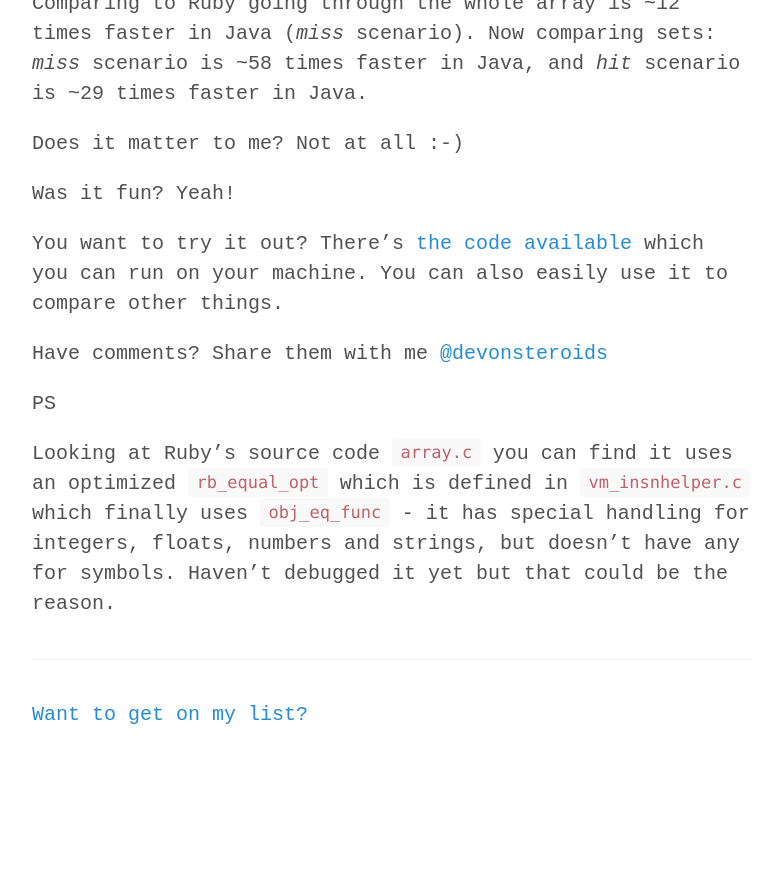
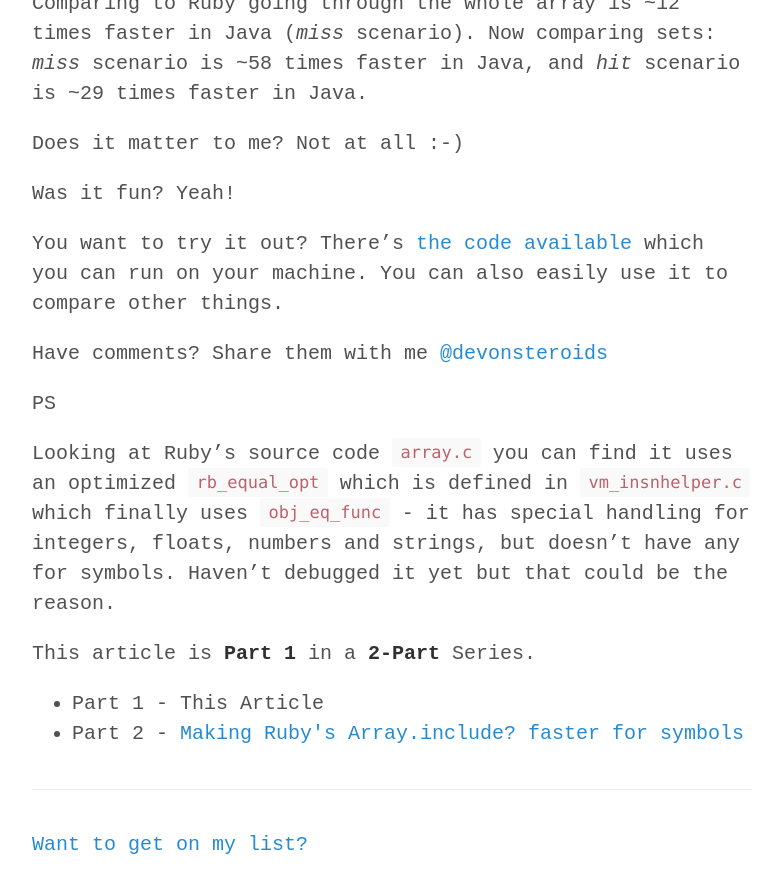
Before and after one commit to pawelniewie/pawelniewiadomski.com, a Jekyll site: the page built from _posts/2017-03-20-performance-comparison-on-include?-set-array.md, in a window 1280 px wide and 900 px high, scrolled down 5024 px. Shown: the top 893 px of the window, without its empty margins (248-1031 px from the left). Built offline with Jekyll 4.4.1, drawn with Linux system fonts in a browser that asks for light colours; Markdown is read by kramdown in place of the engine named in the settings; before the commit the page ends 5794 px from its top, so only the background shows below that; some of the changed lines change nothing that is shown.

Commit message:
blog post about fixing ruby

````diff
--- a/_posts/2017-03-20-performance-comparison-on-include?-set-array.md
+++ b/_posts/2017-03-20-performance-comparison-on-include?-set-array.md
@@ -7,6 +7,7 @@ tags:
 - performance
 - benchmark
 thumbnail: /media/2017/turbo.jpg
+series: ruby-array-include-performance
 ---
 {% image_tag src="/media/2017/turbo.jpg" width="572" %}
 
@@ -161,3 +162,5 @@ Have comments? Share them with me [@devonsteroids](https://twitter.com/devonster
 PS
 
 Looking at Ruby's source code `array.c` you can find it uses an optimized `rb_equal_opt` which is defined in `vm_insnhelper.c` which finally uses `obj_eq_func` - it has special handling for integers, floats, numbers and strings, but doesn't have any for symbols. Haven't debugged it yet but that could be the reason.
+
+{% include series.html %}
--- /dev/null
+++ b/_posts/2017-03-21-making-ruby-array-include-faster.md
@@ -0,0 +1,180 @@
+---
+layout: post
+title: Making Ruby's Array.include? faster for symbols
+tags:
+- ruby
+- performance
+- benchmark
+thumbnail: /media/2017/turbo.jpg
+series: ruby-array-include-performance
+---
+It's all started doing some refactoring - I was playing with `Array` and `Set` and something tempted me do to a simple benchmark that revealed strange results. That's a second part in which I describe how I fixed it. It's about building Ruby's code, debugging it with `lldb` and making it faster!
+
+{% include series.html %}
+
+It all started with [benchmarking `Array.include?()`](https://github.com/pawelniewie/benchmark-set-array-contains/blob/master/ruby/array_include.rb)
+
+```
+Comparison:
+               array:  1332567.6 i/s
+       array symbols:  1154135.9 i/s - 1.15x  slower
+```
+
+Isn't that strange that array of symbols is slower than one with strings? Symbols are supposed to be fast!
+
+I downloaded [Ruby's source code](https://github.com/ruby/ruby) and started looking at it.
+
+I initially though the problem was with Symbol's `==` so I went looking for it. I found one for String easily in `string.c`
+
+```c
+rb_define_method(rb_cString, "==", rb_str_equal, 1);
+```
+
+But `symbol.c` didn't follow the pattern, because it's also in `string.c` :-)
+
+```c
+rb_define_method(rb_cSymbol, "==", sym_equal, 1);
+```
+
+It was also simple to figure out where array is, that's a no brainer:
+
+```c
+rb_define_method(rb_cArray, "include?", rb_ary_includes, 1);
+```
+
+```c
+VALUE
+rb_ary_includes(VALUE ary, VALUE item)
+{
+    long i;
+    VALUE e;
+
+    for (i=0; i<RARRAY_LEN(ary); i++) {
+	e = RARRAY_AREF(ary, i);
+	switch (rb_equal_opt(e, item)) {
+	  case Qundef:
+	    if (rb_equal(e, item)) return Qtrue;
+	    break;
+	  case Qtrue:
+	    return Qtrue;
+	}
+    }
+    return Qfalse;
+}
+```
+
+That lead me to `vm_insnhelper.c` `rb_equal_opt` then to `opt_eq_func` and something didn't feel right:
+
+```c
+static
+#ifndef NO_BIG_INLINE
+inline
+#endif
+VALUE
+opt_eq_func(VALUE recv, VALUE obj, CALL_INFO ci, CALL_CACHE cc)
+{
+#define BUILTIN_CLASS_P(x, k) (!SPECIAL_CONST_P(x) && RBASIC_CLASS(x) == k)
+#define EQ_UNREDEFINED_P(t) BASIC_OP_UNREDEFINED_P(BOP_EQ, t##_REDEFINED_OP_FLAG)
+    if (FIXNUM_2_P(recv, obj)) {
+	if (EQ_UNREDEFINED_P(INTEGER)) {
+	    return (recv == obj) ? Qtrue : Qfalse;
+	}
+    }
+    else if (FLONUM_2_P(recv, obj)) {
+	if (EQ_UNREDEFINED_P(FLOAT)) {
+	    return (recv == obj) ? Qtrue : Qfalse;
+	}
+    }
+    else if (BUILTIN_CLASS_P(recv, rb_cFloat)) {
+	if (EQ_UNREDEFINED_P(FLOAT)) {
+	    return rb_float_equal(recv, obj);
+	}
+    }
+    else if (BUILTIN_CLASS_P(recv, rb_cString)) {
+	if (EQ_UNREDEFINED_P(STRING)) {
+	    return rb_str_equal(recv, obj);
+	}
+    }
+#undef EQ_UNREDEFINED_P
+#undef BUILTIN_CLASS_P
+
+    {
+	vm_search_method(ci, cc, recv);
+
+	if (check_cfunc(cc->me, rb_obj_equal)) {
+	    return recv == obj ? Qtrue : Qfalse;
+	}
+    }
+
+    return Qundef;
+}
+```
+
+*I was going to say I hate formatting like that but turned out it's because they mix spaces and tabs in the file. Duh!*
+
+Looking at the code it's pretty obvious - there's no special case for symbols. I guess I kinda expected that Ruby has optimized methods written in C. Now it was time to figure out how to write the missing one.
+
+First, some set up. Run once to prepare make files (Mac OS X):
+
+```
+autoconf
+CFLAGS="-O0 -ggdb" ./configure --prefix=/usr/local/opt/rbenv/versions/2.5.0 --with-openssl-dir="$(brew --prefix openssl)"  --disable-install-doc
+```
+
+Then to compile:
+
+```
+make && make check && make install
+```
+
+[The Ruby C API guide](https://silverhammermba.github.io/emberb/c/) is a good starting point to understand what's going on in the code. The most important lesson - you cannot `printf` a `VALUE`, there's `rb_p` for that.
+
+Also you can debug stuff with `lldb` and it's pretty simple (it's not `gdb` though so [commands are different](https://lldb.llvm.org/tutorial.html)):
+
+`lldb /usr/local/opt/rbenv/versions/2.5.0/bin/ruby -- -e "if [:test, :another].include?(:test); puts 'A'; end"`
+
+```
+breakpoint set --file vm_insnhelper.c --line 1279
+process launch
+process continue
+```
+
+Of course I was so eager that I tried many things before I finally searched for The Ruby C API guide :-D I thought it's easy to understand and I could deal with C code as it was back in the days.
+
+When I read the guide it was obvious that I had to use `SYMBOL_P`:
+
+```diff
+diff --git a/vm_insnhelper.c b/vm_insnhelper.c
+index a991e59..476b5e2 100644
+--- a/vm_insnhelper.c
++++ b/vm_insnhelper.c
+@@ -1296,6 +1296,11 @@ opt_eq_func(VALUE recv, VALUE obj, CALL_INFO ci, CALL_CACHE cc)
+ 	    return rb_str_equal(recv, obj);
+ 	}
+     }
++    else if (SYMBOL_P(recv) && SYMBOL_P(obj)) {
++        if (EQ_UNREDEFINED_P(SYMBOL)) {
++	    return rb_obj_equal(recv, obj);
++	}
++    }
+ #undef EQ_UNREDEFINED_P
+ #undef BUILTIN_CLASS_P
+```
+
+Now running the benchmark again:
+
+```
+Comparison:
+       array symbols:  1630417.3 i/s
+               array:  1372269.7 i/s - 1.19x  slower
+```
+
+Symbols are now faster! That's how it should work from the beginning.
+
+As you can see it's easy to browse C code. Also if you see something sticking out in your benchmarks it could be just a simple bug in the code. You need to remember there are two layers in Ruby - Ruby code and C code. If your Ruby code looks good could be C code that's faulty.
+
+Created [PR with a fix](https://github.com/ruby/ruby/pull/1540).
+
+If you have any comments share them with [me](https://twitter.com/devonsteroids).
+
+{% include newsletter.html %}
````
